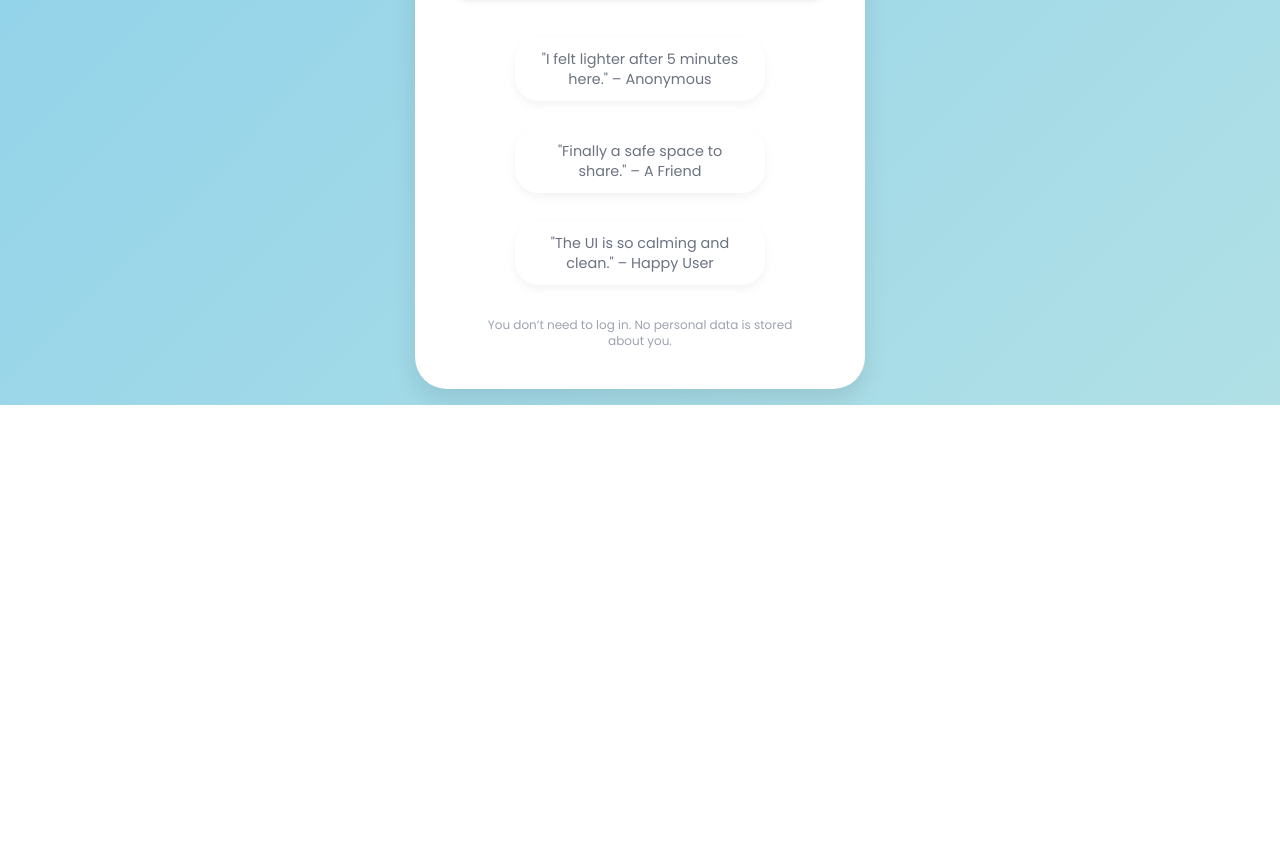
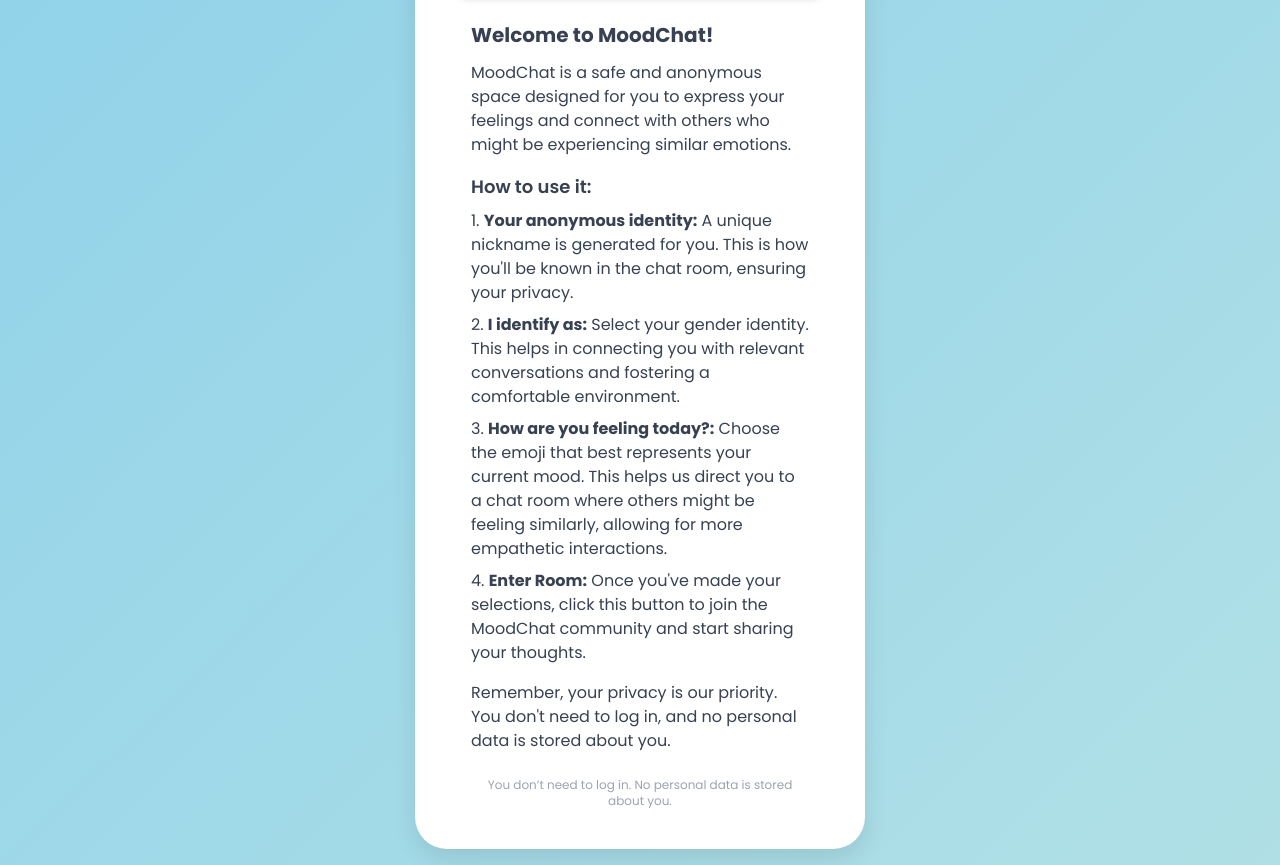
Before and after one commit to Adityagiri19/MoodChat, a plain HTML site: page index.html in a window 1280 px wide. Shown: the part 766-1631 px from the top of the page. Before the commit the page ends 1171 px from the top, so only its background shows below. Drawn offline with nearby package versions, Linux system fonts and the light colour scheme.

Commit message:
Update index.html

```diff
--- a/index.html
+++ b/index.html
@@ -4,9 +4,7 @@
     <meta charset="UTF-8">
     <meta name="viewport" content="width=device-width, initial-scale=1.0">
     <title>MoodChat - Feel. Share. Heal.</title>
-    <!-- Tailwind CSS CDN -->
     <script src="https://cdn.tailwindcss.com"></script>
-    <!-- Google Fonts - Poppins -->
     <link href="https://fonts.googleapis.com/css2?family=Poppins:wght@300;400;500;600;700&display=swap" rel="stylesheet">
     <style>
         /* Custom CSS variables for pastel themes */
@@ -97,26 +95,20 @@
 </head>
 <body class="selection:bg-pink-100 selection:text-pink-800">
 
-    <!-- Header for Logo (can be text or image) -->
     <header class="w-full text-center py-4 px-4 sm:px-6">
-        <h1 class="text-4xl font-extrabold text-white text-shadow-md">SoulChat</h1>
-        <!-- Placeholder for a logo image, uncomment and replace src if you have one -->
-        <!-- <img src="https://placehold.co/150x50/FFFFFF/333333?text=SoulChat%20Logo" alt="SoulChat Logo" class="h-12 mx-auto"> -->
-    </header>
+        <h1 class="text-4xl font-extrabold text-white text-shadow-md">MoodChat</h1>
+        </header>
 
     <div class="entry-card">
-        <!-- Hero Banner -->
         <div class="hero-gradient p-6 rounded-t-2xl -mt-10 mx-auto w-full max-w-full -mb-4">
             <h1 class="text-4xl font-bold text-white mb-2 leading-tight">Feel. Share. Heal.</h1>
             <p class="text-white text-opacity-80 text-lg">Your safe space to connect.</p>
         </div>
 
-        <!-- Purpose -->
         <p class="text-gray-600 text-md mt-6 mb-8 px-4">
             Share your thoughts anonymously. Join comforting conversations and find support.
         </p>
 
-        <!-- Entry Card Content -->
         <div class="space-y-6">
             <div>
                 <label for="nickname-input" class="block text-left text-gray-700 text-sm font-medium mb-2">Your anonymous identity:</label>
@@ -151,16 +143,33 @@
             >
                 Enter Room
             </button>
+
+            <div class="mt-8 text-left text-gray-700 px-4">
+                <h3 class="text-xl font-bold mb-3">Welcome to MoodChat!</h3>
+                <p class="mb-4">
+                    MoodChat is a safe and anonymous space designed for you to express your feelings and connect with others who might be experiencing similar emotions.
+                </p>
+                <h4 class="text-lg font-semibold mb-2">How to use it:</h4>
+                <ol class="list-decimal list-inside space-y-2">
+                    <li>
+                        <strong>Your anonymous identity:</strong> A unique nickname is generated for you. This is how you'll be known in the chat room, ensuring your privacy.
+                    </li>
+                    <li>
+                        <strong>I identify as:</strong> Select your gender identity. This helps in connecting you with relevant conversations and fostering a comfortable environment.
+                    </li>
+                    <li>
+                        <strong>How are you feeling today?:</strong> Choose the emoji that best represents your current mood. This helps us direct you to a chat room where others might be feeling similarly, allowing for more empathetic interactions.
+                    </li>
+                    <li>
+                        <strong>Enter Room:</strong> Once you've made your selections, click this button to join the MoodChat community and start sharing your thoughts.
+                    </li>
+                </ol>
+                <p class="mt-4">
+                    Remember, your privacy is our priority. You don't need to log in, and no personal data is stored about you.
+                </p>
+            </div>
         </div>
 
-        <!-- Testimonial bubbles -->
-        <div class="mt-8 text-sm text-gray-500 grid testimonials-grid gap-3 justify-items-center">
-            <div class="testimonial-bubble">"I felt lighter after 5 minutes here." – Anonymous</div>
-            <div class="testimonial-bubble">"Finally a safe space to share." – A Friend</div>
-            <div class="testimonial-bubble">"The UI is so calming and clean." – Happy User</div>
-        </div>
-
-        <!-- Privacy first note -->
         <p class="text-xs text-gray-400 mt-6 px-4">
             You don’t need to log in. No personal data is stored about you.
         </p>
```
